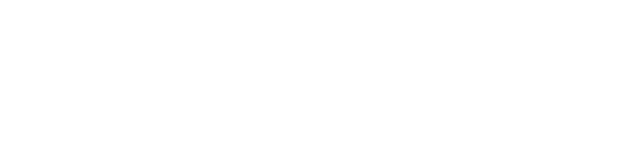
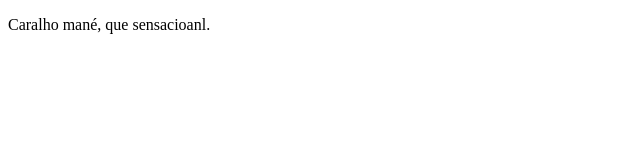
Before and after one commit to henry-gois/aula4-branches, a plain HTML site: page index.html in a window 1280 px wide. Shown: the whole page, without its empty margins (0-640 px from the left). Drawn offline with Linux system fonts and the light colour scheme.

Commit message:
commit to conteúdo

```diff
--- a/index.html
+++ b/index.html
@@ -7,6 +7,6 @@
     <title>é isso.</title>
 </head>
 <body>
-
+    <p>Caralho mané, que sensacioanl.</p>
 </body>
 </html>
```
